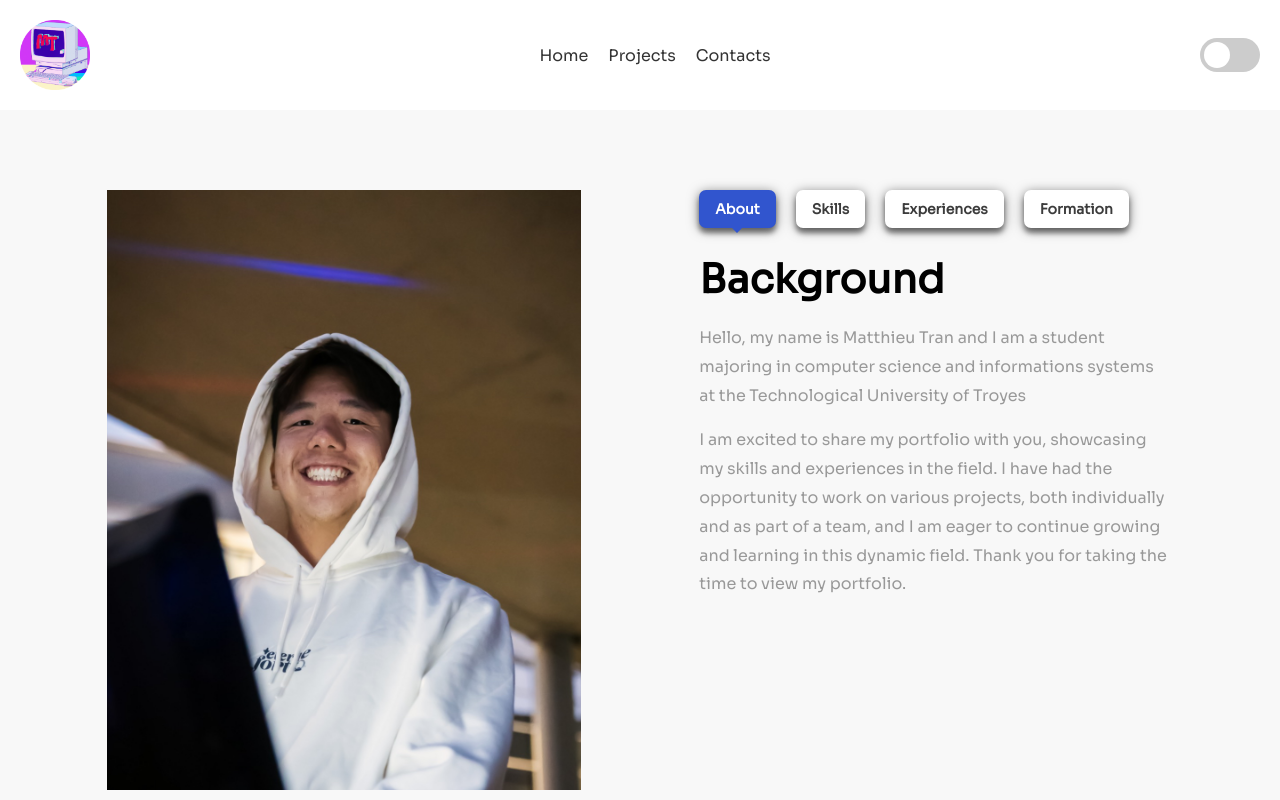
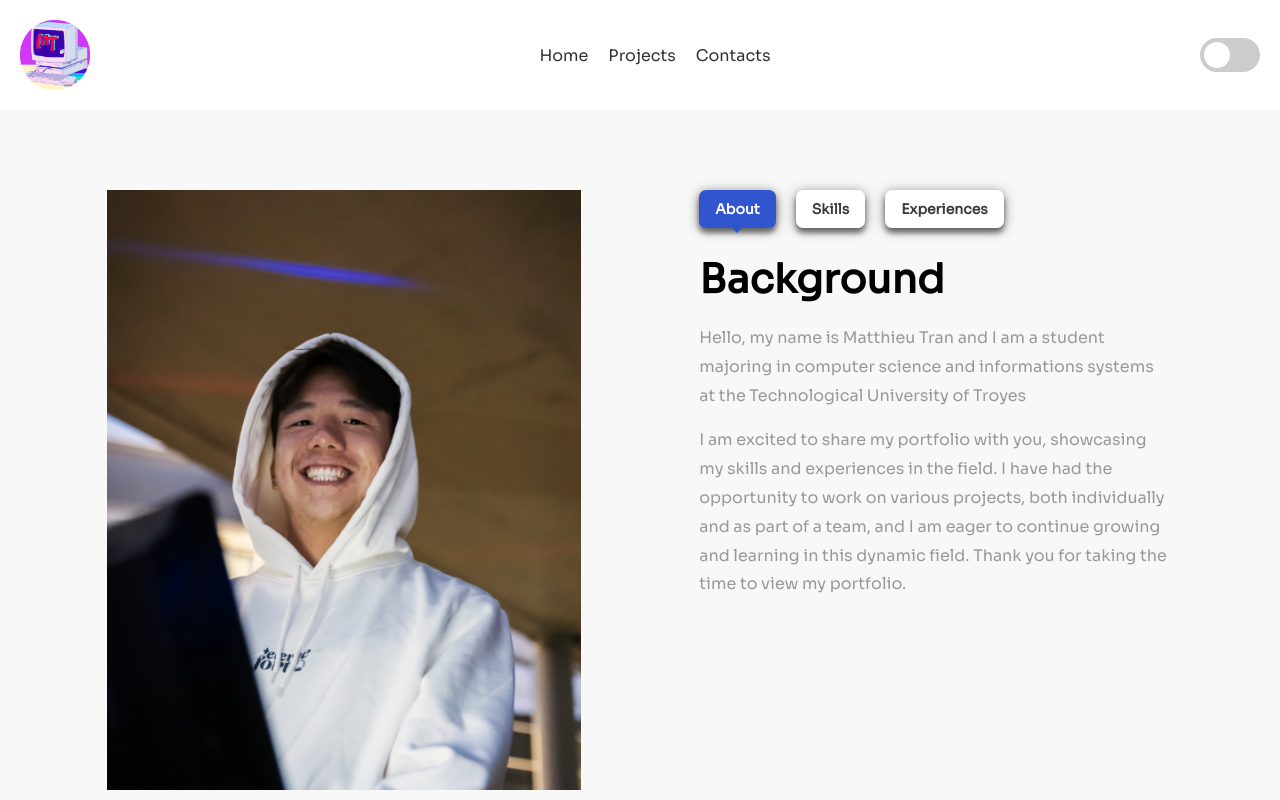
Before and after one commit to Matthieu-Tran/portfolio, a React (Create React App) app: page / in a window 1280 px wide. Shown: the top 800 px of the page. Built offline with nearby package versions, Linux system fonts and the light colour scheme.

Commit message:
supression of the formation tab and rectification of phrases in the project components data

```diff
--- a/src/components/About.js
+++ b/src/components/About.js
@@ -26,9 +26,9 @@ const About = ({isDarkMode}) => {
                         <div className={toggleTab === 3 ? 'single-tab active-tab': 'single-tab'} onClick= {() => toggleState(3)}>
                             <h2> Experiences </h2>
                         </div>
-                        <div className={toggleTab === 4 ? 'single-tab active-tab': 'single-tab'} onClick= {() => toggleState(4)}>
+                        {/* <div className={toggleTab === 4 ? 'single-tab active-tab': 'single-tab'} onClick= {() => toggleState(4)}>
                             <h2> Formation </h2>
-                        </div>
+                        </div> */}
                     </div>
                     <div className='tab-content'>
                         {/* About content */ }
--- a/src/data/projects-components.js
+++ b/src/data/projects-components.js
@@ -49,7 +49,7 @@ export const projects = [
       images: [lego1, lego2, lego3],
       languages: "Python",
       date: "MAY 2022",
-      moreInfo: "Program in Python that imitates the travelling salesman problem but with legos. To make short, the Traveling Salesman Problem (TSP) seeks the shortest route visiting cities and returning to start. It is NP-hard, so approximations are used. It has practical applications in various fields. In this program it has to find the best lego tower with 4 different creteria: the diversity of legos, the tower with the most red legos, the heighest tower and the smallest one",
+      moreInfo: "Program in Python that imitates the travelling salesman problem but with legos. To make short, the Traveling Salesman Problem (TSP) seeks the shortest route visiting cities and returning to start. It is NP-hard, so approximations are used. It has practical applications in various fields. In this program it has to find the best lego tower between 4 different creteria: the diversity of legos, the tower with the most red legos, the heighest tower or the smallest one",
       link: "https://github.com/Matthieu-Tran/Travelling-salesman-problem",
     },
     {
```
